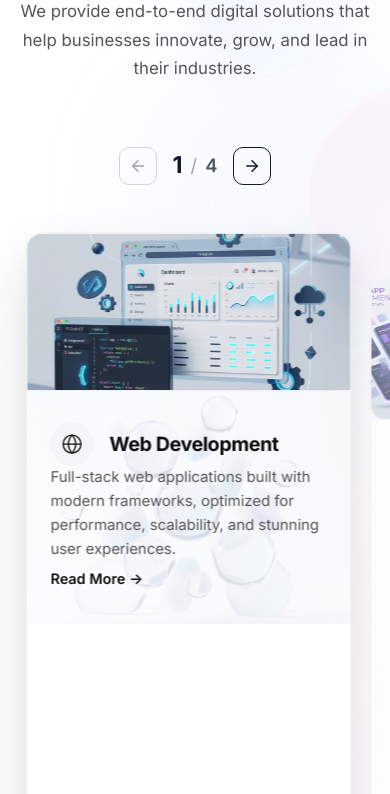
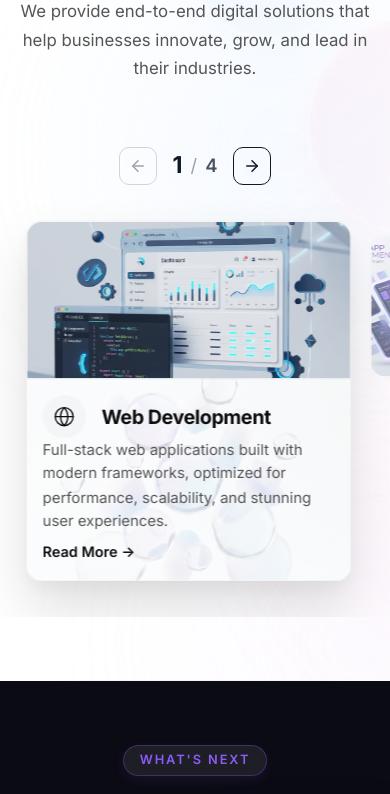
Before and after one commit to aamirrashid9bp/lazy-developer-fe, a React (Vite) app: page / in a window 390 px wide. Shown: the part 1156-1950 px from the top of the page. Built offline with nearby package versions, Linux system fonts and the light colour scheme.

Commit message:
updated website

```diff
--- a/src/App.css
+++ b/src/App.css
@@ -582,7 +582,7 @@
     --card-active-img-width: 100%;
     --card-active-img-radius: var(--radius-lg) var(--radius-lg) 0px 0px;
     --card-active-content-width: 100%;
-    --card-content-padding: var(--space-lg);
+    --card-content-padding: var(--space-md);
     --card-content-min-width: 100%;
   }
 }
@@ -848,6 +848,10 @@
 
 /* Mobile responsive stacked card rules */
 @media (max-width: 860px) {
+  .services__slider-track {
+    align-items: flex-start;
+  }
+
   .services__slider-card {
     flex-direction: column;
     min-height: auto;
@@ -869,6 +873,10 @@
 }
 
 @media (max-width: 768px) {
+  .services__slider-viewport {
+    padding: var(--space-md) 0 var(--space-xl) 0;
+  }
+
   .services__controls-row {
     justify-content: center;
     margin-top: var(--space-md);
--- a/src/components/Services.jsx
+++ b/src/components/Services.jsx
@@ -104,6 +104,7 @@ const bubbleConfig = [
 export default function Services() {
   const [activeIdx, setActiveIdx] = useState(0);
   const [mousePosition, setMousePosition] = useState({ x: 0, y: 0 });
+  const [isMobile, setIsMobile] = useState(false);
 
   useEffect(() => {
     const handleMouseMove = (e) => {
@@ -113,9 +114,16 @@ export default function Services() {
       setMousePosition({ x, y });
     };
 
+    const checkMobile = () => {
+      setIsMobile(window.innerWidth <= 768);
+    };
+    checkMobile();
+
     window.addEventListener('mousemove', handleMouseMove);
+    window.addEventListener('resize', checkMobile);
     return () => {
       window.removeEventListener('mousemove', handleMouseMove);
+      window.removeEventListener('resize', checkMobile);
     };
   }, []);
 
@@ -127,11 +135,9 @@ export default function Services() {
     setActiveIdx((prev) => (prev - 1 + services.length) % services.length);
   };
 
-  const slideTransition = {
-    type: 'spring',
-    stiffness: 260,
-    damping: 30,
-  };
+  const slideTransition = isMobile
+    ? { type: 'tween', ease: [0.25, 1, 0.5, 1], duration: 0.6 }
+    : { type: 'spring', stiffness: 260, damping: 30 };
 
   return (
     <section id="services" className="section services">
@@ -246,8 +252,10 @@ export default function Services() {
             className="services__slider-track"
             drag="x"
             dragConstraints={{ left: 0, right: 0 }}
+            dragElastic={isMobile ? 0.15 : 0.5}
+            dragMomentum={false}
             onDragEnd={(event, info) => {
-              const swipeThreshold = 50;
+              const swipeThreshold = isMobile ? 80 : 50;
               if (info.offset.x < -swipeThreshold) {
                 handleNext();
               } else if (info.offset.x > swipeThreshold) {
@@ -306,9 +314,12 @@ export default function Services() {
                     className="services__card-content"
                     animate={{
                       width: isActive ? 'var(--card-active-content-width)' : '0%',
+                      height: isActive ? 'auto' : '0px',
                       opacity: isActive ? 1 : 0,
                       paddingLeft: isActive ? 'var(--card-content-padding)' : '0px',
                       paddingRight: isActive ? 'var(--card-content-padding)' : '0px',
+                      paddingTop: isActive ? 'var(--card-content-padding)' : '0px',
+                      paddingBottom: isActive ? 'var(--card-content-padding)' : '0px',
                       borderLeftColor: isActive ? 'rgba(0, 0, 0, 0.04)' : 'rgba(0, 0, 0, 0)',
                     }}
                     transition={slideTransition}
```
